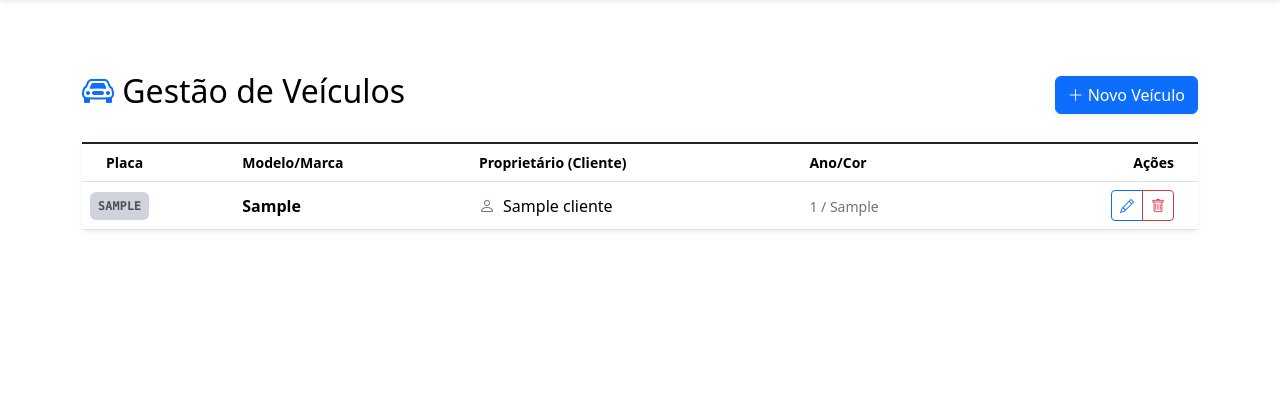
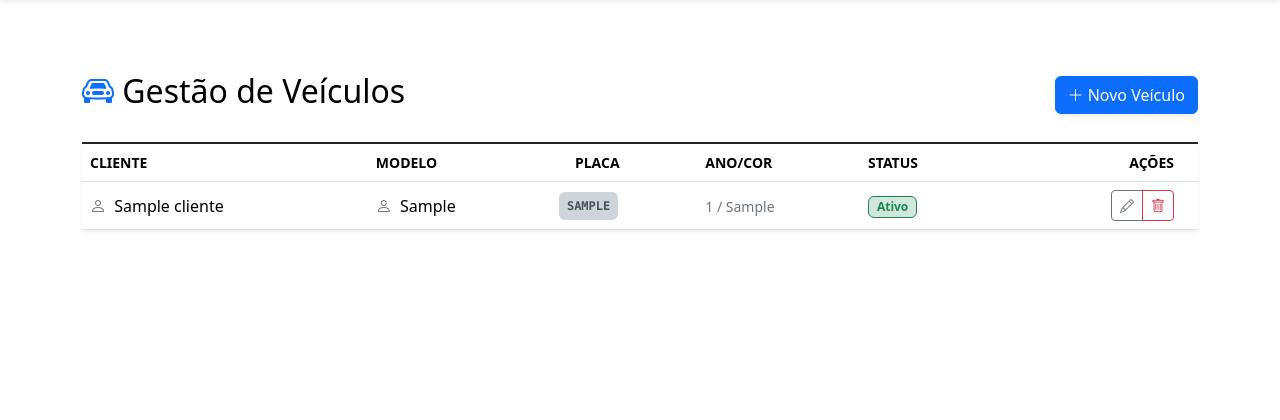
Before and after one commit to MarceloMacedoFH/Oficina_Django, a Django app: page /ordens/veiculos/ in a window 1280 px wide. Shown: the part 57-477 px from the top of the page. Run offline with Django 5.2, Linux system fonts and the light colour scheme; a user stored in the database is signed in; tables that the repository leaves empty hold one stand-in row (values such as "Sample post").

Commit message:
Editar veículos

```diff
--- a/servicos/templates/servicos/lista_veiculos.html
+++ b/servicos/templates/servicos/lista_veiculos.html
@@ -16,54 +16,70 @@
             <table class="table table-hover align-middle mb-0">
                 <thead class="table-group-divider">
                     <tr class="text-secondary small">
-                        <th class="ps-4">Placa</th>
-                        <th>Modelo/Marca</th>
-                        <th>Proprietário (Cliente)</th>
-                        <th>Ano/Cor</th>
-                        <th class="text-end px-4">Ações</th>
+                        <th>CLIENTE</th>
+                        <th>MODELO</th>
+                        <th class="ps-4">PLACA</th>
+                        <th>ANO/COR</th>
+                        <th>STATUS</th>
+                        <th class="text-end px-4">AÇÕES</th>
                     </tr>
                 </thead>
                 <tbody>
                     {% for veiculo in veiculos %}
                     <tr>
                         <td>
+                            <i class="bi bi-person text-secondary me-1"></i>
+                            {{ veiculo.cliente.nome }}
+                        </td>
+                        <td>
+                            <i class="bi bi-person text-secondary me-1"></i>
+                            {{ veiculo.modelo }}
+                        </td>
+                        <td>
                             <span class="badge bg-dark-subtle text-dark-emphasis font-monospace p-2">
                                 {{ veiculo.placa|upper }}
                             </span>
-                        </td>
-                        <td class="fw-bold">{{ veiculo.modelo }}</td>
-                        <td>
-                            <i class="bi bi-person text-secondary me-1"></i>
-                            {{ veiculo.cliente.nome }}
                         </td>
                         <td>
                             <small class="text-secondary">
                                 {{ veiculo.ano|default:"-" }} / {{ veiculo.cor|default:"-" }}
                             </small>
                         </td>
+                        <td>
+                            {% if veiculo.ativo %}
+                                <span class="badge bg-success-subtle text-success border border-success">Ativo</span>
+                            {% else %}
+                                <span class="badge bg-secondary-subtle text-secondary border border-secondary">Bloqueado</span>
+                            {% endif %}
+                        </td>
                         <td class="text-end px-4">
                             <div class="btn-group">
-                                <button type="button" class="btn btn-sm btn-outline-primary"
+                                <button type="button" class="btn btn-sm btn-outline-secondary"
                                         data-bs-toggle="modal"
                                         data-bs-target="#modalEditarVeiculo{{ veiculo.id }}" title="Editar">
                                     <i class="bi bi-pencil"></i>
                                 </button>
-                                <button class="btn btn-sm btn-outline-danger" title="Excluir">
+                                <a href="{% url 'excluir_veiculo' veiculo.id %}" class="btn btn-sm btn-outline-danger"
+                                    onclick="return confirm('Deseja excluir ou bloquear este veículo?')" title="Excluir/Bloquear">
                                     <i class="bi bi-trash"></i>
-                                </button>
+                                </a>
                             </div>
                         </td>
                         <div class="modal fade" id="modalEditarVeiculo{{ veiculo.id }}" tabindex="-1">
                             <div class="modal-dialog modal-dialog-centered">
                                 <div class="modal-content bg-body-tertiary border-0 shadow">
-                                    <form method="post" action="#">
+                                    <form method="post" action="{% url 'editar_veiculo' veiculo.id %}">
                                         {% csrf_token %}
                                         <div class="modal-header border-bottom-0">
-                                            <h5 class="modal-title fw-bold">Editar Veículo: {{ veiculo.placa }}</h5>
+                                            <h5 class="modal-title fw-bold">Editar Veículo: {{ veiculo.modelo }}</h5>
                                             <button type="button" class="btn-close" data-bs-dismiss="modal"></button>
                                         </div>
                                         <div class="modal-body p-4">
                                             <div class="row g-3">
+                                                <div class="col-md-7">
+                                                    <label class="form-label fw-bold text-secondary small">CLIENTE</label>
+                                                    <input type="text" name="cliente" class="form-control" value="{{ veiculo.cliente.nome}}">
+                                                </div>
                                                 <div class="col-md-8">
                                                     <label class="form-label fw-bold text-secondary small">MODELO / MARCA</label>
                                                     <input type="text" name="modelo" class="form-control" value="{{ veiculo.modelo }}">
@@ -81,9 +97,13 @@
                                                     <input type="text" name="cor" class="form-control" value="{{ veiculo.cor }}">
                                                 </div>
                                             </div>
+                                            <div class="form-check form-switch">
+                                                    <label class="form-check-label small text-secondary" for="ativo{{ veiculo.id }}">STATUS</label>
+                                                    <input class="form-check-input" type="checkbox" name="ativo" id="ativo{{ veiculo.id }}" {% if veiculo.ativo %}checked{% endif %}>
+                                            </div>
                                         </div>
-                                        <div class="modal-footer border-top-0 p-4">
-                                            <button type="button" class="btn btn-outline-secondary" data-bs-dismiss="modal">Cancelar</button>
+                                        <div class="modal-footer border-0">
+                                            <button type="button" class="btn btn-link text-secondary" data-bs-dismiss="modal">Cancelar</button>
                                             <button type="submit" class="btn btn-primary px-4">Salvar Alterações</button>
                                         </div>
                                     </form>
--- a/servicos/urls.py
+++ b/servicos/urls.py
@@ -19,4 +19,6 @@ urlpatterns = [
     path('clientes/editar/<int:pk>/', views.editar_cliente, name='editar_cliente'),
     path('clientes/excluir/<int:pk>/', views.excluir_cliente, name='excluir_cliente'),
     path('veiculos/', views.lista_veiculos, name='lista_veiculos'),
+    path('veiculos/editar/<int:pk>/', views.editar_veiculo, name='editar_veiculo'),
+    path('veiculos/excluir/<int:pk>/', views.excluir_veiculo, name='excluir_veiculo'),
 ]
--- a/servicos/views.py
+++ b/servicos/views.py
@@ -320,3 +320,34 @@ def lista_veiculos(request):
         'veiculos': veiculos,
         'form': form
     })
+
+@login_required
+def editar_veiculo(request, pk):
+    carro = get_object_or_404(Veiculo, pk=pk)
+
+    if request.method == 'POST':
+        cliente = request.POST.get('cliente')
+        carro.model = request.POST.get('modelo')
+        carro.placa = request.POST.get('placa')
+        carro.ano = request.POST.get('ano')
+        carro.cor = request.POST.get('cor')
+        carro.ativo = 'ativo' in request.POST
+        carro.save()
+        messages.success(request, f"Veículo '{carro.modelo}' atualizado com sucesso!")
+
+    return redirect('lista_veiculos') # Sempre volta para a listagem
+
+@login_required
+def excluir_veiculo(request, pk):
+    carro = get_object_or_404(Veiculo, pk=pk)
+    em_uso = OrdemServico.objects.filter(veiculo_id=carro).exists()
+
+    if em_uso:
+        carro.ativo = False
+        carro.save()
+        messages.warning(request, f"O veículo '{carro.modelo}' possui histórico em OS e foi apenas BLOQUEADO.")
+    else:
+        carro.delete()
+        messages.success(request, f"veículo '{carro.modelo}' excluído com sucesso.")
+
+    return redirect('lista_veiculos')
```
